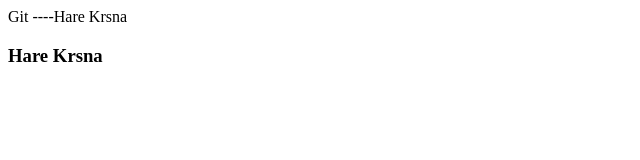
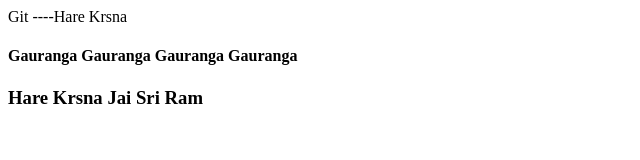
Before and after one commit to pk643/newtonJsRe, a plain HTML site: page index2.html in a window 1280 px wide. Shown: the whole page, without its empty margins (0-640 px from the left). Drawn offline with Linux system fonts and the light colour scheme.

Commit message:
Adding file index2.html

```diff
--- a/index2.html
+++ b/index2.html
@@ -4,8 +4,8 @@
     Git ----Hare Krsna
 </head>
 <body>
-
-<h3>Hare Krsna</h3>
+<h4>Gauranga Gauranga Gauranga Gauranga</h4>
+<h3>Hare Krsna Jai Sri Ram</h3>
 </body>
 
 
```
